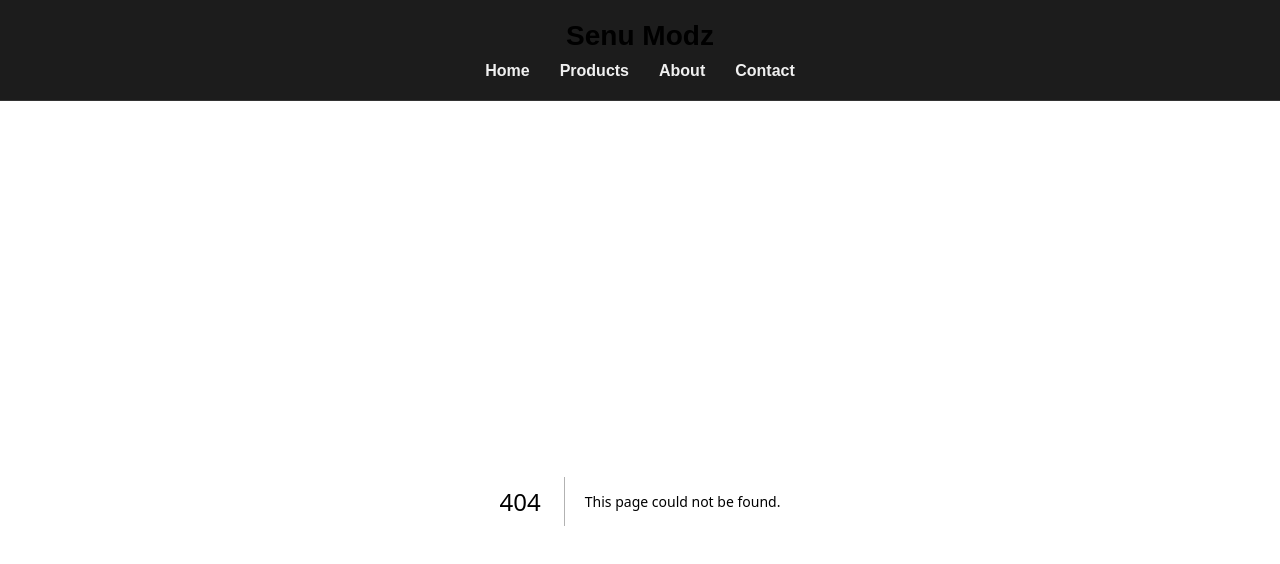
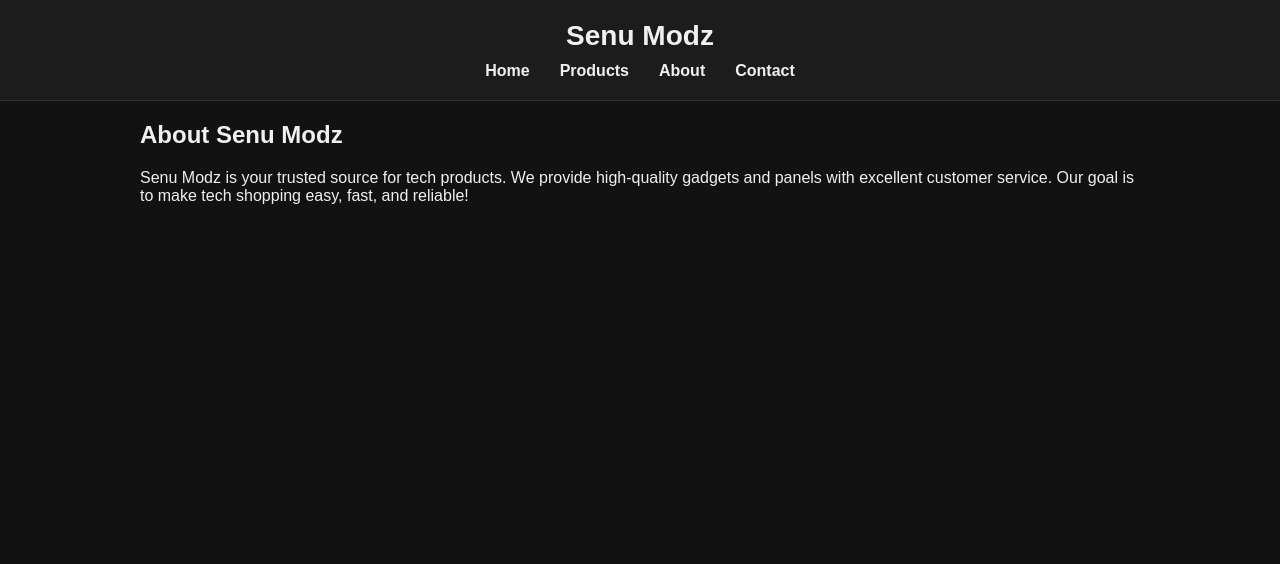
Before and after one commit to senumodz-hash/senumodzzzz, a Next.js app: page /about in a window 1280 px wide. Before the commit this address had no page. Shown: the top 564 px of the page. Built offline with nearby package versions, Linux system fonts and the light colour scheme.

Commit message:
Create about.js

```diff
--- /dev/null
+++ b/pages/about.js
@@ -0,0 +1,8 @@
+export default function About() {
+  return (
+    <div className="container">
+      <h2>About Senu Modz</h2>
+      <p>Senu Modz is your trusted source for tech products. We provide high-quality gadgets and panels with excellent customer service. Our goal is to make tech shopping easy, fast, and reliable!</p>
+    </div>
+  )
+}
```
